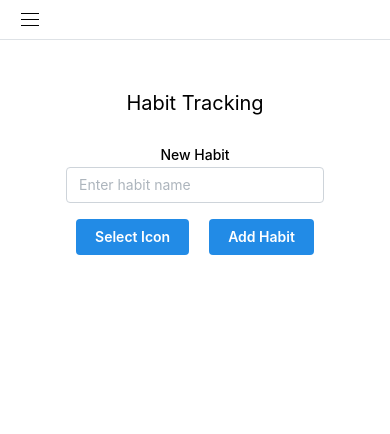
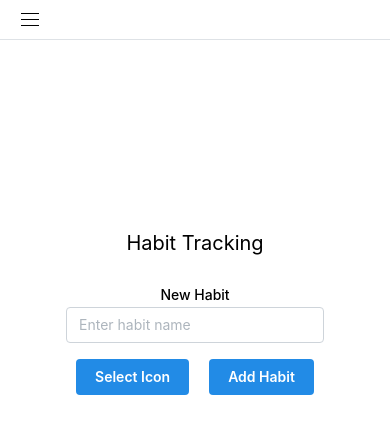
Before and after one commit to WizVader/msa-phase-2, a React (Vite) app in the folder msa-project.client/: page /habittracking in a window 390 px wide. Shown: the top 434 px of the page. Built offline with nearby package versions, Linux system fonts and the light colour scheme.

Commit message:
Fixing alignment

```diff
--- a/msa-project.client/src/Components/StatsCard.module.css
+++ b/msa-project.client/src/Components/StatsCard.module.css
@@ -2,16 +2,12 @@
     position: relative;
     overflow: visible;
     padding: var(--mantine-spacing-xl);
-    padding-top: calc(var(--mantine-spacing-xl) * 1.5 + rem(20px));
 }
 
 .icon {
-    position: absolute;
-    top: rem(-20px);
-    left: calc(50% - rem(30px));
 }
 
 .title {
     font-family: Greycliff CF, var(--mantine-font-family);
-    line-height: 1;
+    padding-top: rem(10px);
 }
--- a/msa-project.client/src/Components/StatsCard.tsx
+++ b/msa-project.client/src/Components/StatsCard.tsx
@@ -1,4 +1,4 @@
-import { ThemeIcon, Text, Group, Paper } from '@mantine/core';
+import { ThemeIcon, Text, Group, Paper, ActionIcon } from '@mantine/core';
 import classes from './StatsCard.module.css';
 import React from 'react';
 
@@ -10,14 +10,16 @@ interface StatsCardProps {
 const StatsCard: React.FC<StatsCardProps> = ({ icon, label }) => {
     return (
         <Paper radius="md" withBorder className={classes.card} mt={20}>
-            <ThemeIcon className={classes.icon} size={60} radius={60}>
-                {icon}
-            </ThemeIcon>
-
-            <Text ta="center" fw={700} className={classes.title}>
-                {label}
-            </Text>
-
+            <Group justify="center" mt="xs">
+                <ActionIcon className={classes.icon} size={60} radius={60}>
+                    {icon}
+                </ActionIcon>
+            </Group>
+            <Group justify="center" mt="xs">
+                <Text ta="center" fw={700} className={classes.title}>
+                    {label}
+                </Text>
+            </Group>
             <Group justify="space-between" mt="xs">
                 <Text fz="sm" c="dimmed">
                     Current Streak
--- a/msa-project.client/src/Pages/HabitTrackingPage.module.css
+++ b/msa-project.client/src/Pages/HabitTrackingPage.module.css
@@ -16,19 +16,20 @@
     display: flex;
     flex-direction: column;
     justify-content: center;
-    align-items: center;
     padding: 10px;
     text-align: center;
     transition: all 0.3s ease;
 }
 
 .left {
+    align-items: flex-start;
     flex: 3;
     background-color: var(--mantine-color-light-2);
 }
 
 .right {
-    flex: 1;
+    align-items: flex-start;
+    flex: 2;
     background-color: var(--mantine-color-light-3);
 }
 
@@ -68,6 +69,10 @@
     margin: 10px;
 }
 
+.leftcontainer {
+    margin: 100px;
+}
+
 @media (max-width: 600px) {
     .habitItem {
         max-width: 100%;
@@ -80,4 +85,15 @@
     .habitItem .mantine-ActionIcon-root {
         margin-left: auto;
     }
+
+    .left {
+        align-content: center;
+    }
+
+    .leftcontainer {
+        padding-top: calc(2.5rem* var(--mantine-scale));
+        max-width: calc(76.25rem* var(--mantine-scale));
+        margin-left: auto;
+        margin-right: auto;
+    }
 }
--- a/msa-project.client/src/Pages/HabitTrackingPage.tsx
+++ b/msa-project.client/src/Pages/HabitTrackingPage.tsx
@@ -46,6 +46,7 @@ function HabitTrackingPage() {
         <div className={classes.container}>
             <div className={classes.row}>
                 <div className={classes.left}>
+                    <div className={classes.leftcontainer}>
                         <div>
                             <h1>
                                 <Text size="xl">Habit Tracking</Text>
@@ -91,6 +92,7 @@ function HabitTrackingPage() {
                             ))}
                         </Stack>
                     </div>
+                </div>
                 <div className={classes.right}>
                     {selectedHabit && <StatsCard icon={selectedHabit.icon} label={selectedHabit.label} />}
                 </div>
```
Lines whose indentation alone changed are shown as unchanged.
